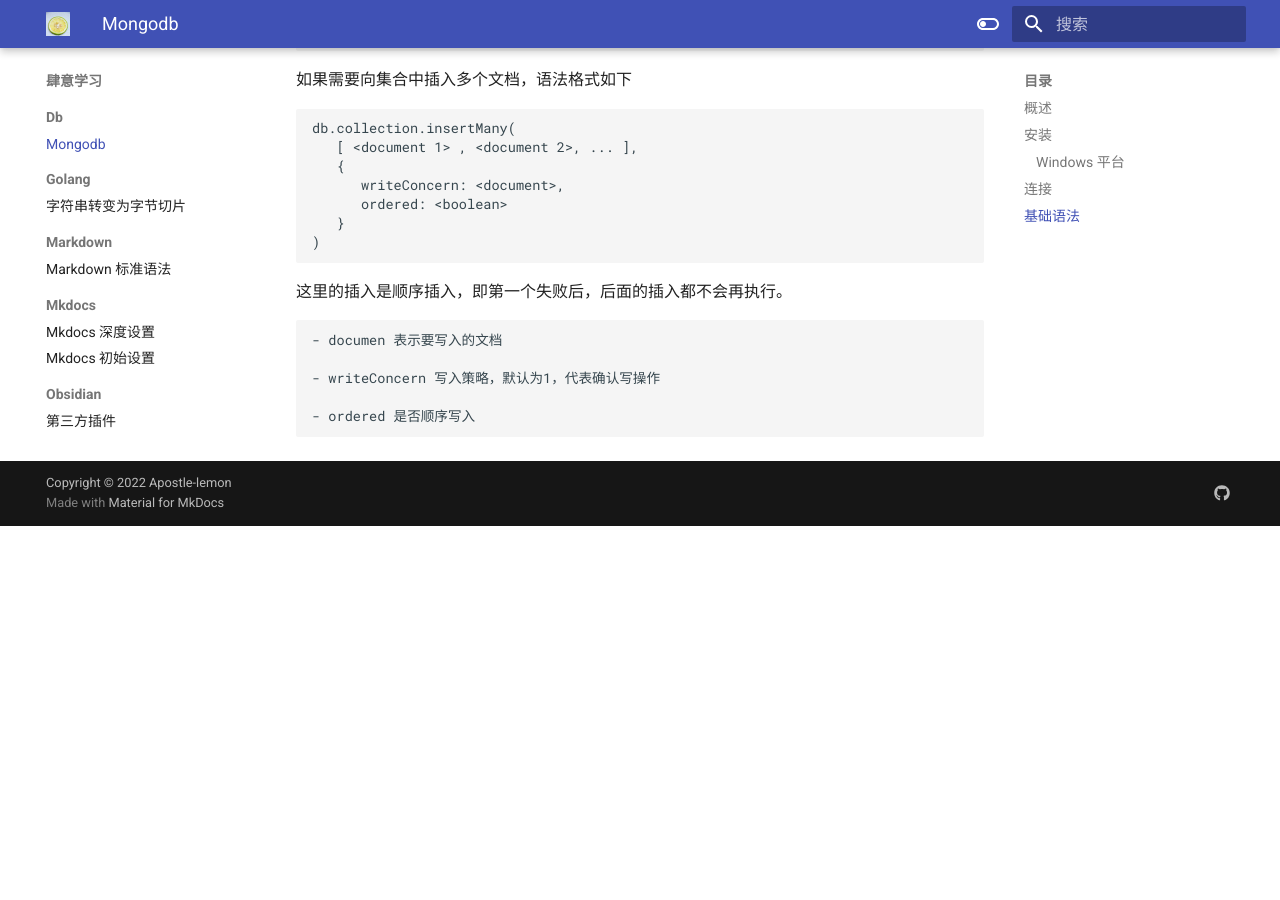
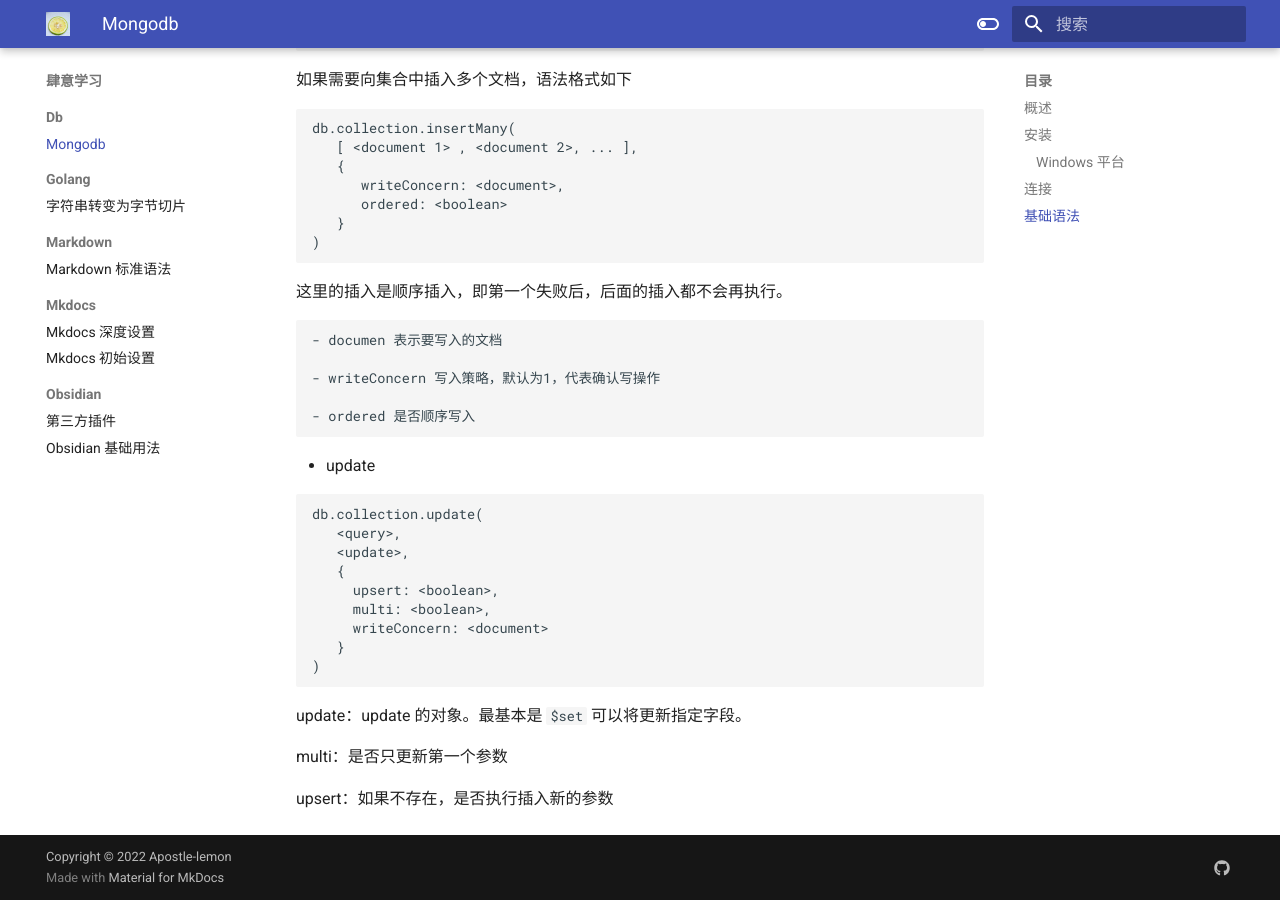
Before and after one commit to Apostle-lemon/Apostle-lemon.github.io, an MkDocs documentation site: the page built from docs/肆意学习/db/mogodb基础用法.md, in a window 1280 px wide and 900 px high, scrolled down 1613 px. Built offline with MkDocs 1.6.1 and Material for MkDocs 9.7.7, drawn with Linux system fonts in a browser that asks for light colours; before the commit the page ends 2139 px from its top, so only the background shows below that.

Commit message:
vault backup: 2022-10-30 14:02:05
Affected files:
docs/肆意学习/db/mogodb基础用法.md

````diff
--- a/docs/肆意学习/db/mogodb基础用法.md
+++ b/docs/肆意学习/db/mogodb基础用法.md
@@ -89,3 +89,23 @@
 	- writeConcern 写入策略，默认为1，代表确认写操作
 
 	- ordered 是否顺序写入
+
+- update
+
+```
+db.collection.update(
+   <query>,
+   <update>,
+   {
+     upsert: <boolean>,
+     multi: <boolean>,
+     writeConcern: <document>
+   }
+)
+```
+
+update：update 的对象。最基本是 `$set` 可以将更新指定字段。
+
+multi：是否只更新第一个参数
+
+upsert：如果不存在，是否执行插入新的参数
````
